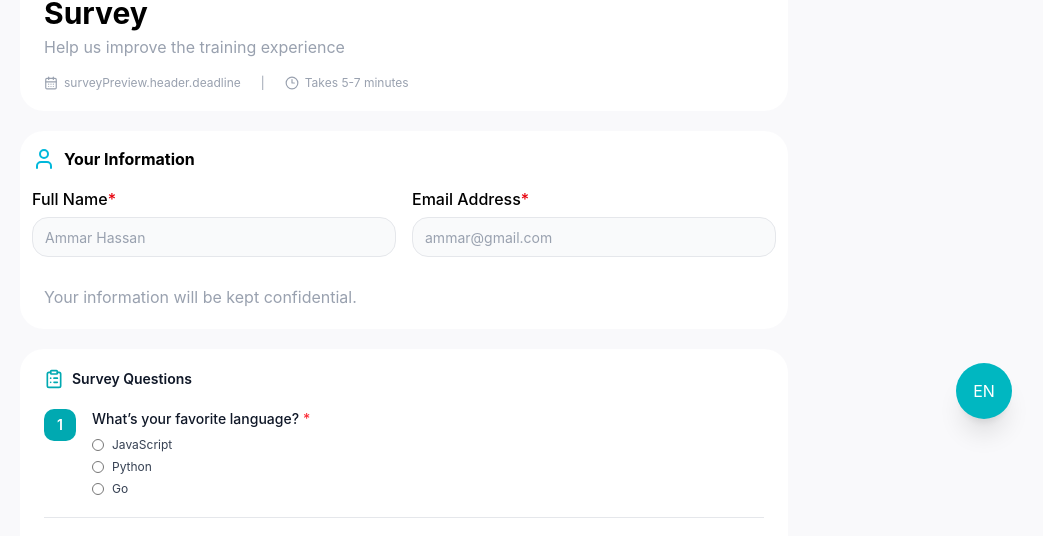
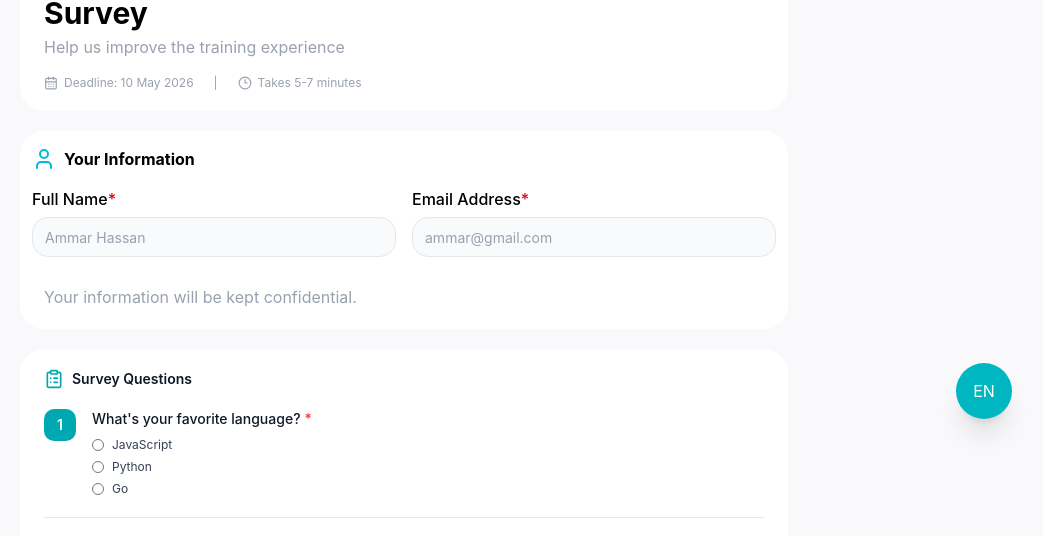
Before and after one commit to AfaaqWare/R8-SurveyLand-T1, a Next.js app: page /survey-preview in a window 1280 px wide. Shown: the part 365-901 px from the top of the page, without its empty margins (236-1279 px from the left). Built offline with nearby package versions, Linux system fonts and the light colour scheme; no server answers.

Commit message:
fix: translate mock survey questions

```diff
--- a/src/messages/ar.json
+++ b/src/messages/ar.json
@@ -185,6 +185,14 @@
       "total": "إجمالي الأسئلة",
       "required": "مطلوب",
       "submit": "إرسال الإجابات"
+    },
+    "mock": {
+      "q1": "ما هي لغتك المفضلة؟",
+      "q1o1": "جافاسكريبت",
+      "q1o2": "بايثون",
+      "q1o3": "جو",
+      "q2": "ما اسمك؟",
+      "q3": "ما رأيك في التدريب؟"
     }
   },
   "auth": {
--- a/src/messages/en.json
+++ b/src/messages/en.json
@@ -185,6 +185,14 @@
       "total": "Total Questions",
       "required": "Required",
       "submit": "Submit Response"
+    },
+    "mock": {
+      "q1": "What's your favorite language?",
+      "q1o1": "JavaScript",
+      "q1o2": "Python",
+      "q1o3": "Go",
+      "q2": "What is your name?",
+      "q3": "What do you think of the training?"
     }
   },
   "auth": {
--- a/src/modules/guest/survey-preview/components/SurveyForm.tsx
+++ b/src/modules/guest/survey-preview/components/SurveyForm.tsx
@@ -1,14 +1,17 @@
+import { useTranslations } from "next-intl";
 import Surveyheader from "./Surveyheader";
 import InfoCart from "./SurveyInfoCart";
 import QuestionsCard from "./SurveyQuestion";
-import { mockQuestions } from "../data/Mockquestions";
+import { getMockQuestions } from "../data/Mockquestions";
 
 export default function SurveyForm() {
+  const t = useTranslations("surveyPreview.mock");
+
   return (
     <form className="mx-auto flex w-full max-w-3xl flex-col gap-5">
       <Surveyheader />
       <InfoCart />
-      <QuestionsCard questions={mockQuestions} />
+      <QuestionsCard questions={getMockQuestions(t)} />
     </form>
   );
 }
--- a/src/modules/guest/survey-preview/components/Surveyheader.tsx
+++ b/src/modules/guest/survey-preview/components/Surveyheader.tsx
@@ -39,7 +39,7 @@ export default function Surveyheader() {
         <ul className=" flex flex-wrap items-center gap-x-5 gap-y-2 text-xs text-gray-400 dark:text-white/35  ">
            <li className='flex items-center gap-1.5'>
             <CalendarDays className=' size-3.5' />
-            {t('deadline' , {data:'10 May 2026'})}
+            {t('deadline', { date: '10 May 2026' })}
 
            </li>
            <li className='flex items-center gap-1.5 text-gray-400 '>
@@ -48,7 +48,7 @@ export default function Surveyheader() {
 
            <li className='flex items-center gap-1.5'>
             <Clock3 className=' size-3.5' />
-            {t('duration' , {time:'5-7'})}
+            {t('duration', { time: '5-7' })}
            </li>
 
         </ul>
--- a/src/modules/guest/survey-preview/data/Mockquestions.ts
+++ b/src/modules/guest/survey-preview/data/Mockquestions.ts
@@ -1,13 +1,15 @@
 import type { Question } from "../components/SurveyQuestion";
 
-export const mockQuestions: Question[] = [
+type Translate = (key: string) => string;
+
+export const getMockQuestions = (t: Translate): Question[] => [
   {
     id: "q1",
     type: "radio",
-    label: "What’s your favorite language?",
-    options: ["JavaScript", "Python", "Go"],
+    label: t("q1"),
+    options: [t("q1o1"), t("q1o2"), t("q1o3")],
     required: true,
   },
-  { id: "q2", type: "text", label: "ما اسمك ؟", maxLength: 500, required: true },
-  { id: "q3", type: "text", label: "ما رايك في التدريب ؟", maxLength: 500, required: true },
+  { id: "q2", type: "text", label: t("q2"), maxLength: 500, required: true },
+  { id: "q3", type: "text", label: t("q3"), maxLength: 500, required: true },
 ];
```
